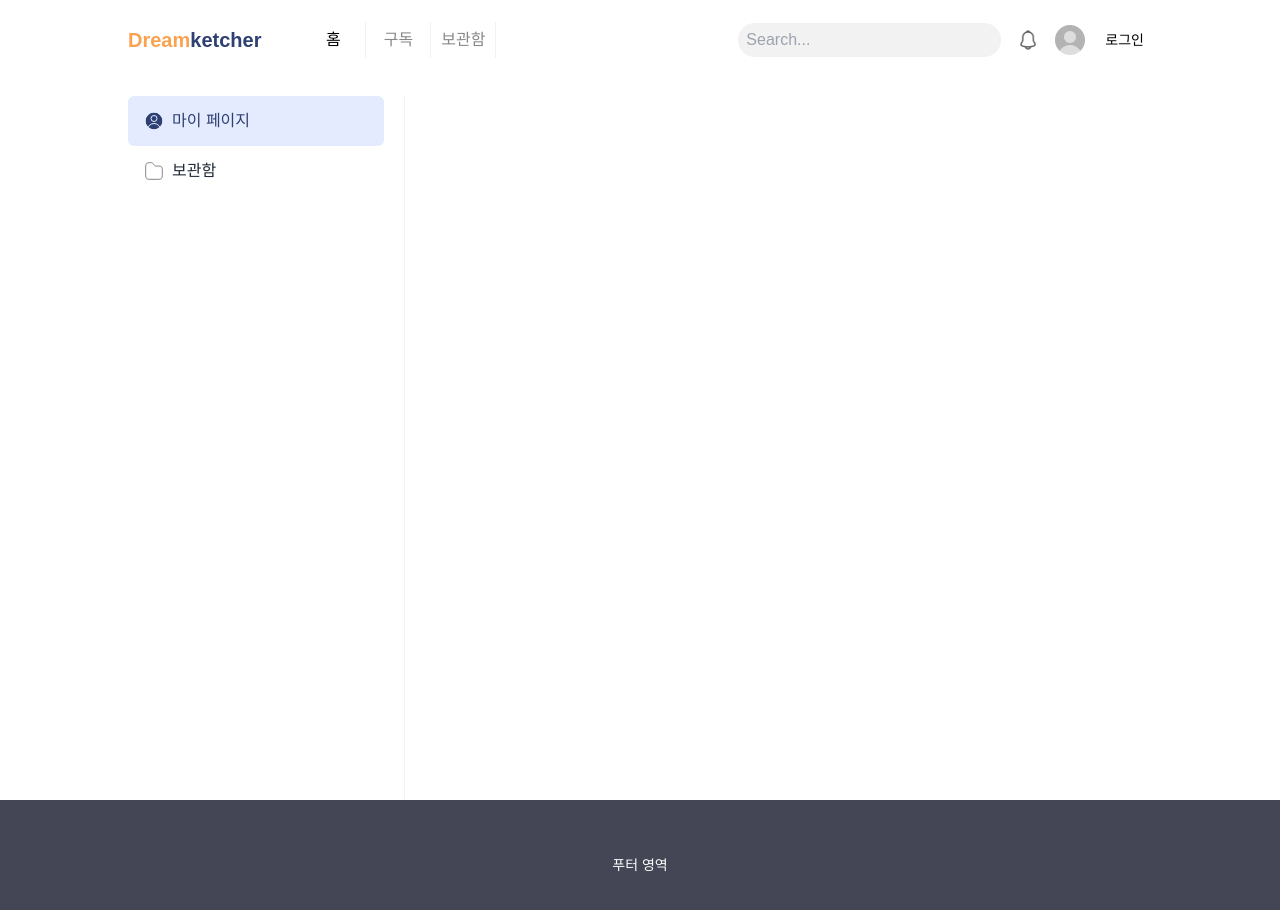
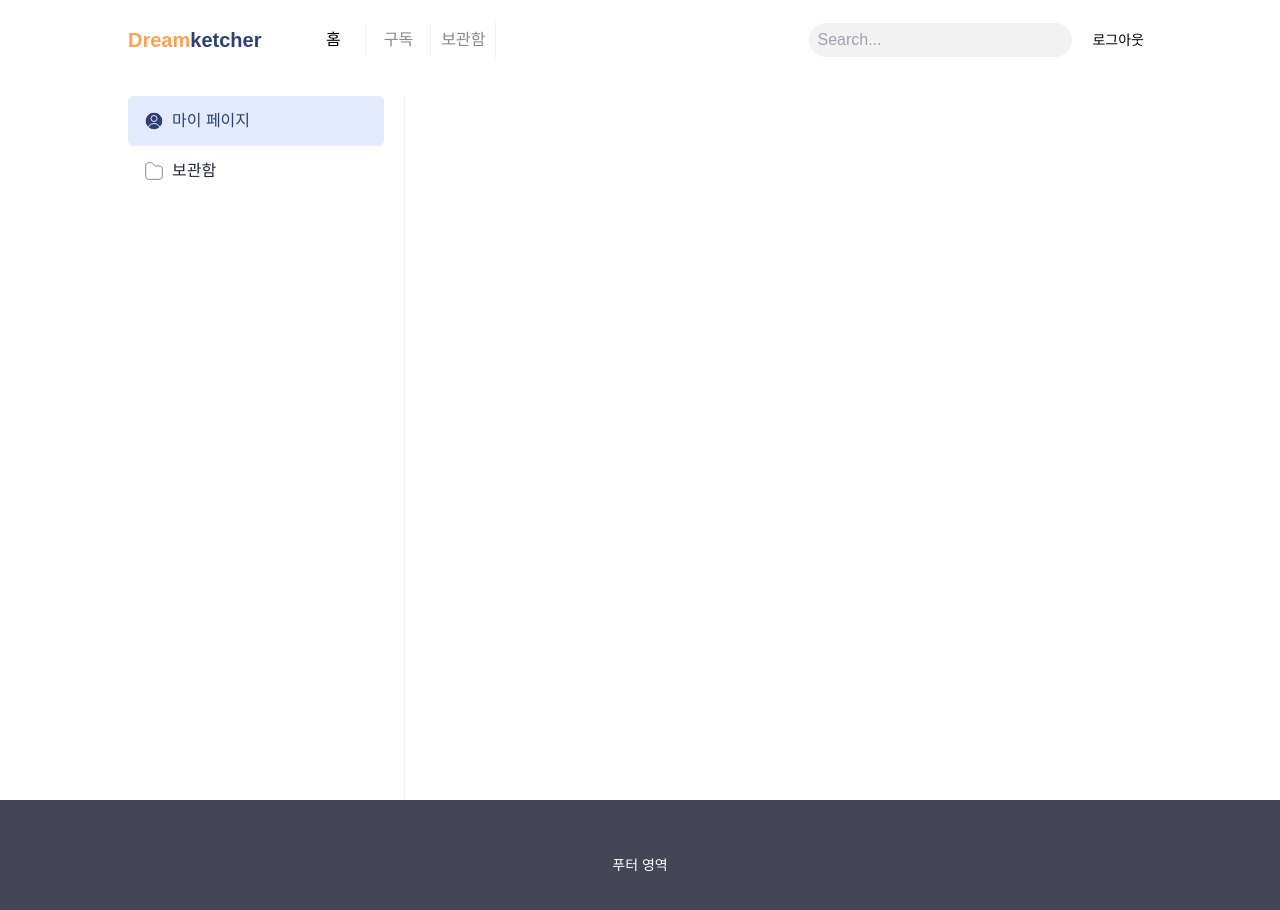
Before and after one commit to Pretzel-11-12/dreamketcher-fe, a Next.js app: page /mypage in a window 1280 px wide. Shown: the top 910 px of the page. Built offline with nearby package versions, Linux system fonts and the light colour scheme; no server answers; sample sign-in values are in the browser's storage.

Commit message:
feat : Header 로그아웃 버튼 및 로그아웃 로직 추가

```diff
--- a/src/app/_component/Header.tsx
+++ b/src/app/_component/Header.tsx
@@ -3,12 +3,35 @@ import React, { useState } from 'react';
 import Link from 'next/link';
 import Image from 'next/image';
 import Button from '@/app/_component/Button';
+import useAuthStore from '../store/authStore';
+import { logout } from '../api/logout';
 
 const Header: React.FC = () => {
+  const isLoggedIn = useAuthStore((state) => state.isLoggedIn);
+  const accessToken = localStorage.getItem('accessToken');
+
+  const storeLogout = useAuthStore((state) => state.storeLogout);
   const [isModalOpen, setModalOpen] = useState(false);
   const [isAlarmModalOpen, setAlarmModalOpen] = useState(false);
   const userId: Number = 1;
   const profileImage: any = null;
+
+  const handleLogout = async () => {
+    if (!accessToken) {
+      alert('로그인 상태가 아닙니다.');
+      return;
+    }
+
+    try {
+      await logout(accessToken);
+      localStorage.removeItem('accessToken');
+      storeLogout();
+      window.location.href = '/';
+    } catch (err) {
+      console.error(err);
+      alert('로그아웃에 실패하였습니다.');
+    }
+  };
 
   const toggleModal = () => {
     setModalOpen(!isModalOpen);
@@ -58,7 +81,7 @@ const Header: React.FC = () => {
               className="w-[263px] h-[34px] p-2 bg-line rounded-[100px]"
             />
             <div className="relative flex text-black gap-3 items-center">
-              {userId !== 0 ? (
+              {!accessToken ? (
                 <>
                   <Image
                     src="/assets/images/bell.png"
@@ -77,9 +100,9 @@ const Header: React.FC = () => {
                   </Link>
                 </>
               ) : (
-                <Link href="/login" className="px-4 py-2 text-sm">
+                <button onClick={handleLogout} className="px-2 py-2 text-sm">
                   로그아웃
-                </Link>
+                </button>
               )}
             </div>
           </div>
```
